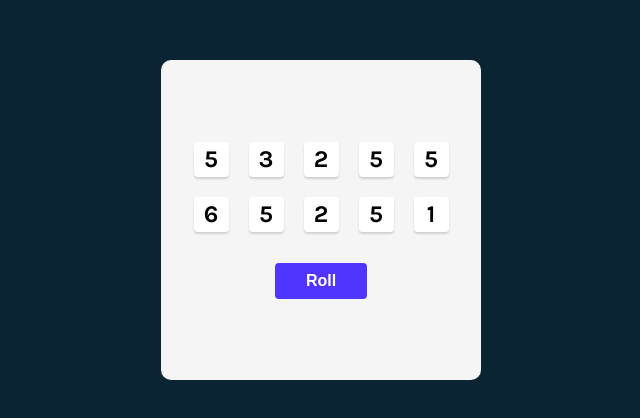
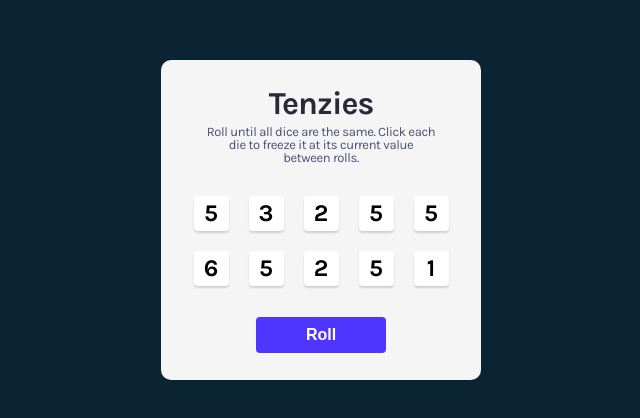
Before and after one commit to Hekimianz/tenzies, a React (Create React App) app: page / in a window 1280 px wide. Shown: the part 180-598 px from the top of the page, without its empty margins (319-959 px from the left). Built offline with nearby package versions, Linux system fonts and the light colour scheme.

Commit message:
main features finished

```diff
--- a/package.json
+++ b/package.json
@@ -8,6 +8,7 @@
     "@testing-library/user-event": "^13.5.0",
     "nanoid": "^4.0.1",
     "react": "^18.2.0",
+    "react-confetti": "^6.1.0",
     "react-dom": "^18.2.0",
     "react-scripts": "5.0.1",
     "web-vitals": "^2.1.4"
--- a/src/App.js
+++ b/src/App.js
@@ -1,9 +1,21 @@
 import React from "react";
+import Confetti from "react-confetti";
 import Die from "./components/Die";
 import { nanoid } from "nanoid";
 
 export default function App() {
   const [dice, setDice] = React.useState(allNewDice);
+  const [tenzies, setTenzies] = React.useState(false);
+
+  React.useEffect(() => {
+    const allHeld = dice.every((die) => die.isHeld);
+    const firstValue = dice[0].value;
+    const allValue = dice.every((die) => die.value === firstValue);
+    if (allHeld && allValue) {
+      setTenzies(true);
+      console.log("You Won!");
+    }
+  }, [dice]);
 
   function allNewDice() {
     let arr = [];
@@ -37,6 +49,11 @@ export default function App() {
     return { value: Math.ceil(Math.random() * 6), isHeld: false, id: nanoid() };
   }
 
+  function newGame() {
+    setTenzies(false);
+    setDice(allNewDice);
+  }
+
   const diceElements = dice.map((item) => {
     return (
       <Die
@@ -51,10 +68,16 @@ export default function App() {
 
   return (
     <main>
+      <h1 className="main--title">Tenzies</h1>
+      <p className="main--desc">
+        Roll until all dice are the same. Click each die to freeze it at its
+        current value between rolls.
+      </p>
       <div className="die--cont">{diceElements}</div>
-      <button className="roll--btn" onClick={roll}>
-        Roll
+      <button className="roll--btn" onClick={tenzies ? newGame : roll}>
+        {tenzies ? "New Game" : "Roll"}
       </button>
+      {tenzies && <Confetti />}
     </main>
   );
 }
--- a/src/styles.css
+++ b/src/styles.css
@@ -178,7 +178,7 @@ main {
 }
 
 .roll--btn {
-  width: 92px;
+  width: 130px;
   height: 36px;
   background-color: #5035ff;
   border-radius: 4px;
@@ -194,3 +194,22 @@ main {
 .roll--btn:active {
   box-shadow: inset 5px 5px 10px -3px rgba(0, 0, 0, 0.7);
 }
+
+.main--title {
+  font-weight: 700;
+  font-size: 2em;
+  letter-spacing: -0.03em;
+  color: #2b283a;
+}
+
+.main--desc {
+  width: 232px;
+  height: 48px;
+  color: #4a4e74;
+  font-weight: 400;
+  font-size: 13px;
+  letter-spacing: -0.03em;
+  text-align: center;
+  margin-bottom: 23px;
+  margin-top: 5px;
+}
```
Also changed, not shown: 1 other file (tests, documents, lock files or other folders).
